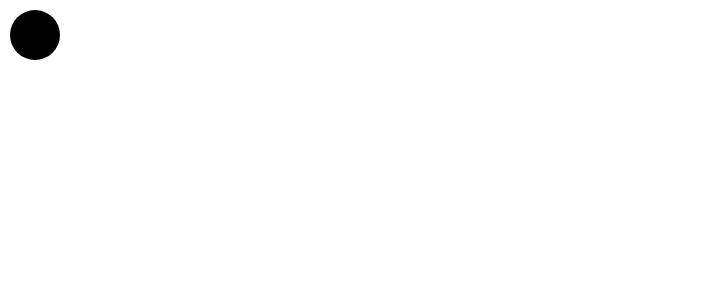
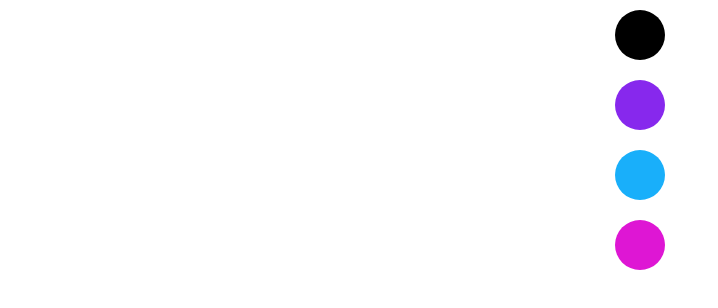
Before and after one commit to DigitalArtGlove/digital-art-glove-ui, a Next.js app in the folder digital-art-glove-ui/: page /colourBox in a window 1280 px wide. Shown: the top 308 px of the page, without its empty margins (0-718 px from the left). Built offline with nearby package versions, Linux system fonts and the light colour scheme.

Commit message:
made colour bar to update with colourIndex passed in and formatted side bar

```diff
--- a/digital-art-glove-ui/pages/canvas.js
+++ b/digital-art-glove-ui/pages/canvas.js
@@ -182,7 +182,7 @@ export default function Canvas() {
 
       <div className={styles.sidebar}>
         <div className={styles.currentColourBox}>
-            <ColourBox colourValue={colourIndex} pos={pos} />
+            <ColourBox colourValue={colourIndex} />
         </div>
         <div className={styles.currentSizeBox}>
             <SizeBox pos={pos} />
--- a/digital-art-glove-ui/pages/colourBox.js
+++ b/digital-art-glove-ui/pages/colourBox.js
@@ -2,45 +2,32 @@ import React from 'react';
 import styles from '../styles/Home.module.css'
 
 const ColourBox = (props) => {
-  let box = null;
+  let colourValue = props.colourValue;
 
-  let colourValue = props.colourValue;
-  let pos = props.pos;
-
-  switch(colourValue){
-    case(0):
-      box = <div className={styles.blackBox}
+  return (
+    <div className={styles.colourContainer}>
+      <div className={styles.blackBox}
         style = {{
-          outlineColor: 'black',
-        }}></div>;
-      break;
-    case(1):
-      box = <div className={styles.purpleBox}
+          borderStyle: colourValue == 0 ? 'solid' : 'none',
+        }}>
+      </div>
+      <div className={styles.purpleBox}
         style = {{
-          border: 'black',
-        }}></div>;
-      break;
-    case(2):
-      box = <div className={styles.blueBox}
+          borderStyle: colourValue == 1 ? 'solid' : 'none',
+        }}>
+      </div>
+      <div className={styles.blueBox}
         style = {{
-          border: 'black',
-        }}></div>;
-      break;
-    case(3):
-      box = <div className={styles.pinkBox}
+          borderStyle: colourValue == 2 ? 'solid' : 'none',
+        }}>
+      </div>
+      <div className={styles.pinkBox}
         style = {{
-          border: 'black',
-        }}></div>;
-      break;
-    default:
-      box = <div className={styles.blackBox}
-        style = {{
-          border: 'black',
-        }}></div>;
-      break;
-  }
-
-  return box;
+          borderStyle: colourValue == 3 ? 'solid' : 'none',
+        }}>
+      </div>
+    </div>
+  );
 }
 
 export default ColourBox;
--- a/digital-art-glove-ui/styles/Home.module.css
+++ b/digital-art-glove-ui/styles/Home.module.css
@@ -133,13 +133,19 @@
   width: 80px;
 }
 
+.colourContainer {
+  display: flex;
+  flex-direction: column;
+  align-items: center;
+  justify-content: center;
+}
+
 .blackBox {
-  border-style: solid;
   display: inline-block;
   margin: 10px;
   background-color: black;
   border-radius: 50%;
-  border-width: 10px;
+  border-width: 3px;
   height: 50px;
   width: 50px;
 }
@@ -149,7 +155,7 @@
   margin: 10px;
   background-color: rgb(135,40,237);
   border-radius: 50%;
-  border-width: 10px;
+  border-width: 3px;
   height: 50px;
   width: 50px;
 }
@@ -159,7 +165,7 @@
   margin: 10px;
   background-color: rgb(25,175,250);
   border-radius: 50%;
-  border-width: 10px;
+  border-width: 3px;
   height: 50px;
   width: 50px;
 }
@@ -169,7 +175,7 @@
   margin: 10px;
   background-color: rgb(222,22,212);
   border-radius: 50%;
-  border-width: 10px;
+  border-width: 3px;
   height: 50px;
   width: 50px;
 }
```
Also changed, not shown: digital-art-glove-ui/styles/Canvas.module.css (+9 -3 lines).
